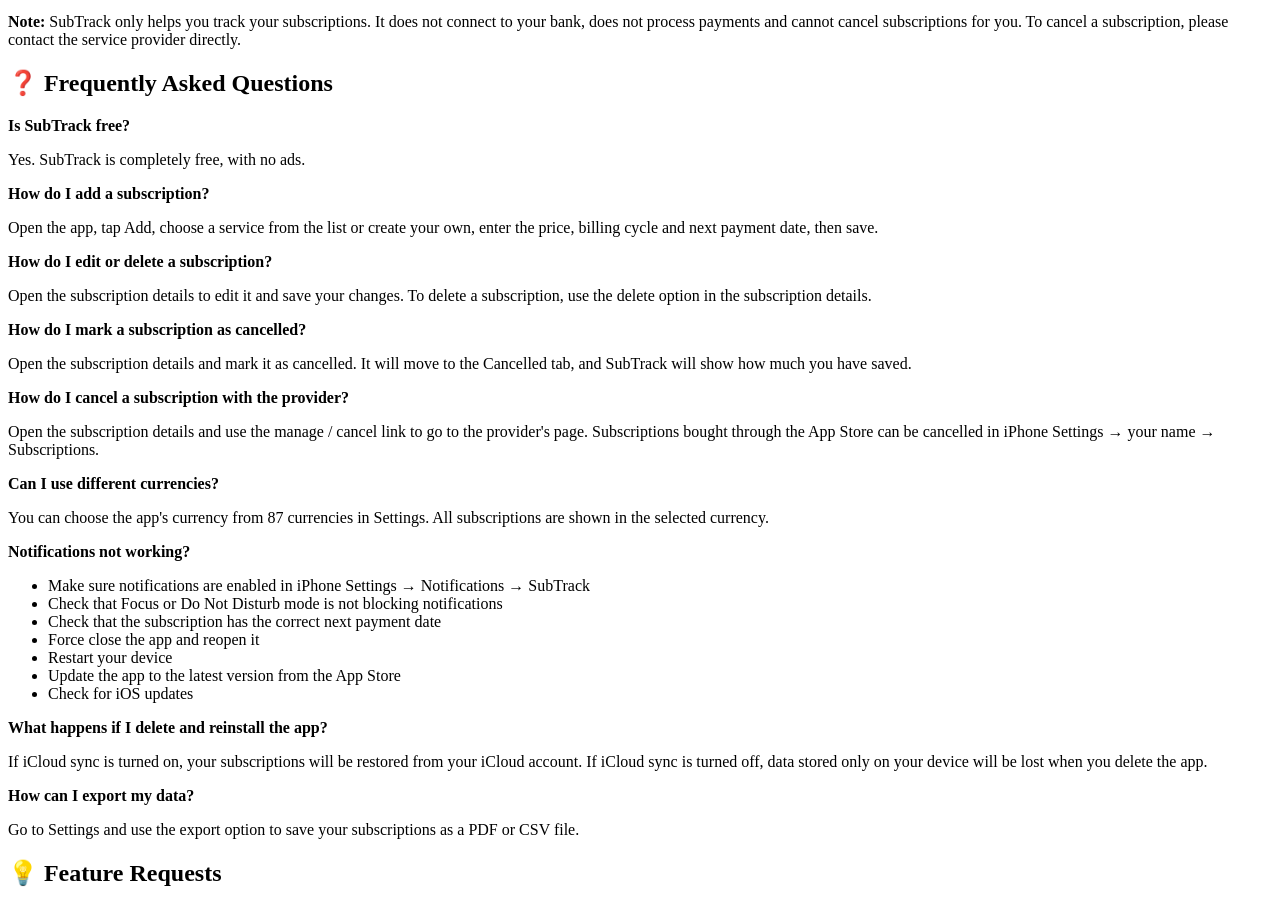
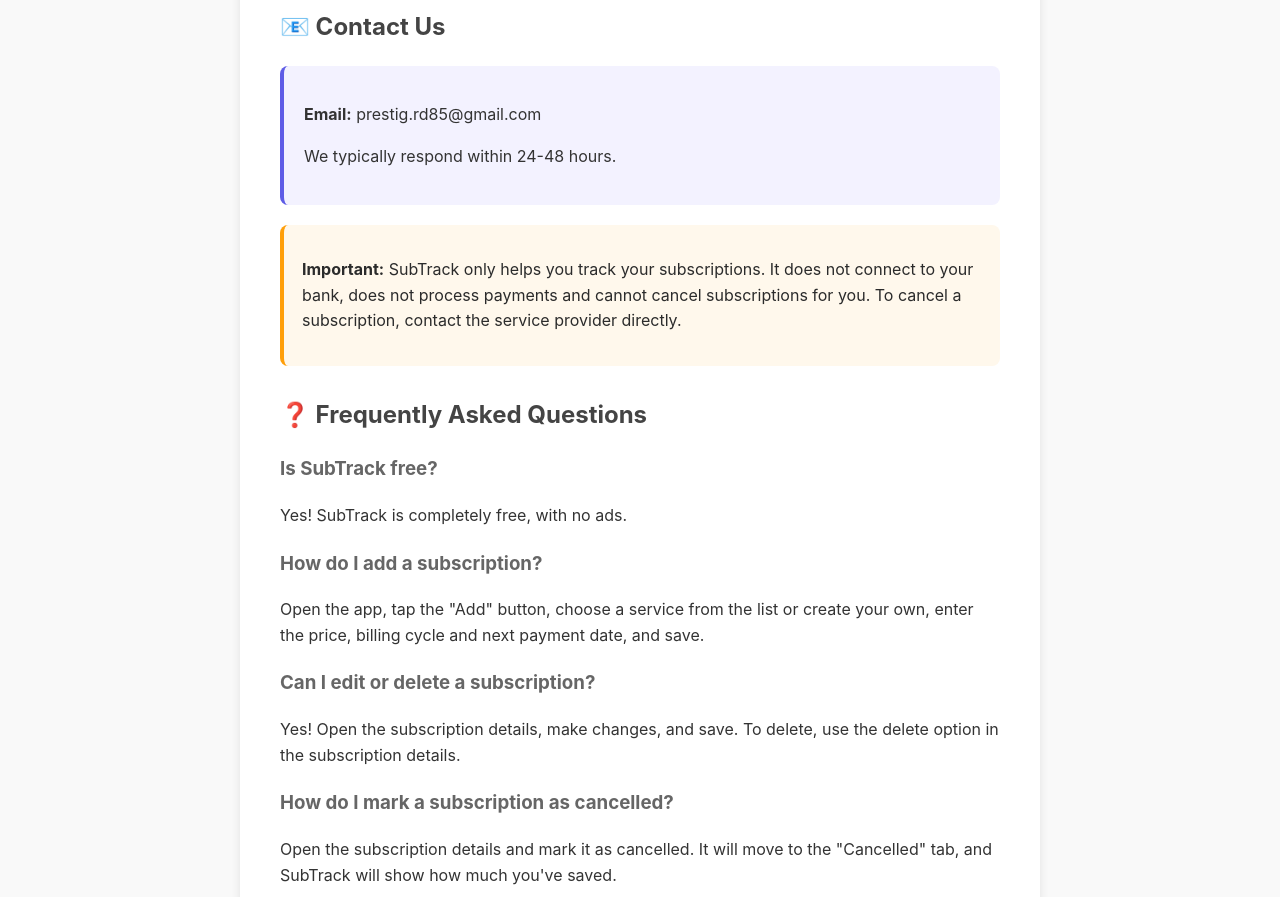
Before and after one commit to danya-prohvat/subtrack-support, a plain HTML site: page index.html in a window 1280 px wide. Shown: the part 218-1115 px from the top of the page. Drawn offline with Linux system fonts and the light colour scheme.

Commit message:
some commit

```diff
--- a/index.html
+++ b/index.html
@@ -4,74 +4,136 @@
     <meta charset="UTF-8">
     <meta name="viewport" content="width=device-width, initial-scale=1.0">
     <title>SubTrack - Support</title>
+    <style>
+        body {
+            font-family: -apple-system, BlinkMacSystemFont, 'Segoe UI', Arial, sans-serif;
+            max-width: 800px;
+            margin: 50px auto;
+            padding: 20px;
+            line-height: 1.6;
+            color: #333;
+            background: #f9f9f9;
+        }
+        .container {
+            background: white;
+            padding: 40px;
+            border-radius: 10px;
+            box-shadow: 0 2px 10px rgba(0,0,0,0.1);
+        }
+        h1 {
+            color: #5e5ce6;
+            border-bottom: 3px solid #5e5ce6;
+            padding-bottom: 10px;
+        }
+        h2 {
+            color: #444;
+            margin-top: 30px;
+        }
+        h3 {
+            color: #666;
+            margin-top: 20px;
+        }
+        .contact {
+            background: #f3f2ff;
+            padding: 20px;
+            border-radius: 8px;
+            border-left: 4px solid #5e5ce6;
+            margin: 20px 0;
+        }
+        ul {
+            line-height: 1.8;
+        }
+        a {
+            color: #5e5ce6;
+            text-decoration: none;
+        }
+        a:hover {
+            text-decoration: underline;
+        }
+        .note {
+            background: #fff8ec;
+            padding: 16px 18px;
+            border-radius: 8px;
+            border-left: 4px solid #ff9f0a;
+            margin: 18px 0;
+            color: #2b2b2b;
+        }
+    </style>
 </head>
 <body>
-
+    <div class="container">
         <h1>💳 SubTrack - Support</h1>
 
         <h2>📧 Contact Us</h2>
-<p>If you have any questions, issues, or feedback, please contact us:</p>
-<p><strong>Email:</strong> <a href="mailto:prestig.rd85@gmail.com">prestig.rd85@gmail.com</a></p>
+        <div class="contact">
+            <p><strong>Email:</strong> prestig.rd85@gmail.com</p>
             <p>We typically respond within 24-48 hours.</p>
-<p><strong>Note:</strong> SubTrack only helps you track your subscriptions. It does not connect to your bank, does not process payments and cannot cancel subscriptions for you. To cancel a subscription, please contact the service provider directly.</p>
+        </div>
+
+        <div class="note">
+            <p><strong>Important:</strong> SubTrack only helps you track your subscriptions. It does not connect to your bank, does not process payments and cannot cancel subscriptions for you. To cancel a subscription, contact the service provider directly.</p>
+        </div>
 
         <h2>❓ Frequently Asked Questions</h2>
 
-<p><strong>Is SubTrack free?</strong></p>
-<p>Yes. SubTrack is completely free, with no ads.</p>
+        <h3>Is SubTrack free?</h3>
+        <p>Yes! SubTrack is completely free, with no ads.</p>
 
-<p><strong>How do I add a subscription?</strong></p>
-<p>Open the app, tap Add, choose a service from the list or create your own, enter the price, billing cycle and next payment date, then save.</p>
+        <h3>How do I add a subscription?</h3>
+        <p>Open the app, tap the "Add" button, choose a service from the list or create your own, enter the price, billing cycle and next payment date, and save.</p>
 
-<p><strong>How do I edit or delete a subscription?</strong></p>
-<p>Open the subscription details to edit it and save your changes. To delete a subscription, use the delete option in the subscription details.</p>
+        <h3>Can I edit or delete a subscription?</h3>
+        <p>Yes! Open the subscription details, make changes, and save. To delete, use the delete option in the subscription details.</p>
 
-<p><strong>How do I mark a subscription as cancelled?</strong></p>
-<p>Open the subscription details and mark it as cancelled. It will move to the Cancelled tab, and SubTrack will show how much you have saved.</p>
+        <h3>How do I mark a subscription as cancelled?</h3>
+        <p>Open the subscription details and mark it as cancelled. It will move to the "Cancelled" tab, and SubTrack will show how much you've saved.</p>
 
-<p><strong>How do I cancel a subscription with the provider?</strong></p>
+        <h3>How do I cancel a subscription with the provider?</h3>
         <p>Open the subscription details and use the manage / cancel link to go to the provider's page. Subscriptions bought through the App Store can be cancelled in iPhone Settings → your name → Subscriptions.</p>
 
-<p><strong>Can I use different currencies?</strong></p>
+        <h3>Can I use different currencies?</h3>
         <p>You can choose the app's currency from 87 currencies in Settings. All subscriptions are shown in the selected currency.</p>
 
-<p><strong>Notifications not working?</strong></p>
+        <h3>Notifications are not working</h3>
+        <p>Try these steps:</p>
         <ul>
-    <li>Make sure notifications are enabled in iPhone Settings → Notifications → SubTrack</li>
-    <li>Check that Focus or Do Not Disturb mode is not blocking notifications</li>
-    <li>Check that the subscription has the correct next payment date</li>
+            <li>iPhone Settings → Notifications → enable notifications for SubTrack</li>
+            <li>Check Focus / Do Not Disturb settings (they can block alerts)</li>
+            <li>Make sure the subscription has the correct next payment date</li>
             <li>Force close the app and reopen it</li>
             <li>Restart your device</li>
-    <li>Update the app to the latest version from the App Store</li>
-    <li>Check for iOS updates</li>
+            <li>Make sure you have the latest version from the App Store</li>
+            <li>Check if your iOS version is up to date</li>
         </ul>
 
-<p><strong>What happens if I delete and reinstall the app?</strong></p>
-<p>If iCloud sync is turned on, your subscriptions will be restored from your iCloud account. If iCloud sync is turned off, data stored only on your device will be lost when you delete the app.</p>
+        <h3>Will I lose my subscriptions if I reinstall the app?</h3>
+        <p>If iCloud sync is turned on, your subscriptions will be restored from your iCloud account. If iCloud sync is turned off, data stored only on your device will be removed when you delete the app.</p>
 
-<p><strong>How can I export my data?</strong></p>
+        <h3>How can I export my data?</h3>
         <p>Go to Settings and use the export option to save your subscriptions as a PDF or CSV file.</p>
 
         <h2>💡 Feature Requests</h2>
-<p>Have an idea for a new feature? We'd love to hear from you! Send your suggestions to <a href="mailto:prestig.rd85@gmail.com">prestig.rd85@gmail.com</a>.</p>
+        <p>We love hearing your ideas! Email us at <strong>prestig.rd85@gmail.com</strong> with your suggestions for new features or improvements.</p>
 
         <h2>🐛 Report a Bug</h2>
         <p>If you encounter any issues, please email us with:</p>
         <ul>
-    <li>Your device model (e.g., iPhone 15)</li>
-    <li>iOS version</li>
+            <li>Your device model (e.g., iPhone 15 Pro)</li>
+            <li>iOS version (e.g., iOS 18.1)</li>
             <li>App version</li>
-    <li>Detailed description of the issue</li>
-    <li>Screenshots (if possible)</li>
+            <li>Detailed description of the problem</li>
+            <li>Screenshots if possible</li>
         </ul>
 
         <h2>📱 App Information</h2>
         <p><strong>Version:</strong> 1.0</p>
         <p><strong>Compatibility:</strong> iOS 17.0 or later</p>
 
-<hr>
+        <hr style="margin: 40px 0; border: none; border-top: 1px solid #ddd;">
 
-<p>© 2026 Daniil Prokhvatilov. All rights reserved.</p>
-
+        <p style="text-align: center; color: #999; font-size: 14px;">
+            © 2026 Daniil Prokhvatilov. All rights reserved.
+        </p>
+    </div>
 </body>
 </html>
```
Lines whose indentation alone changed are shown as unchanged.
